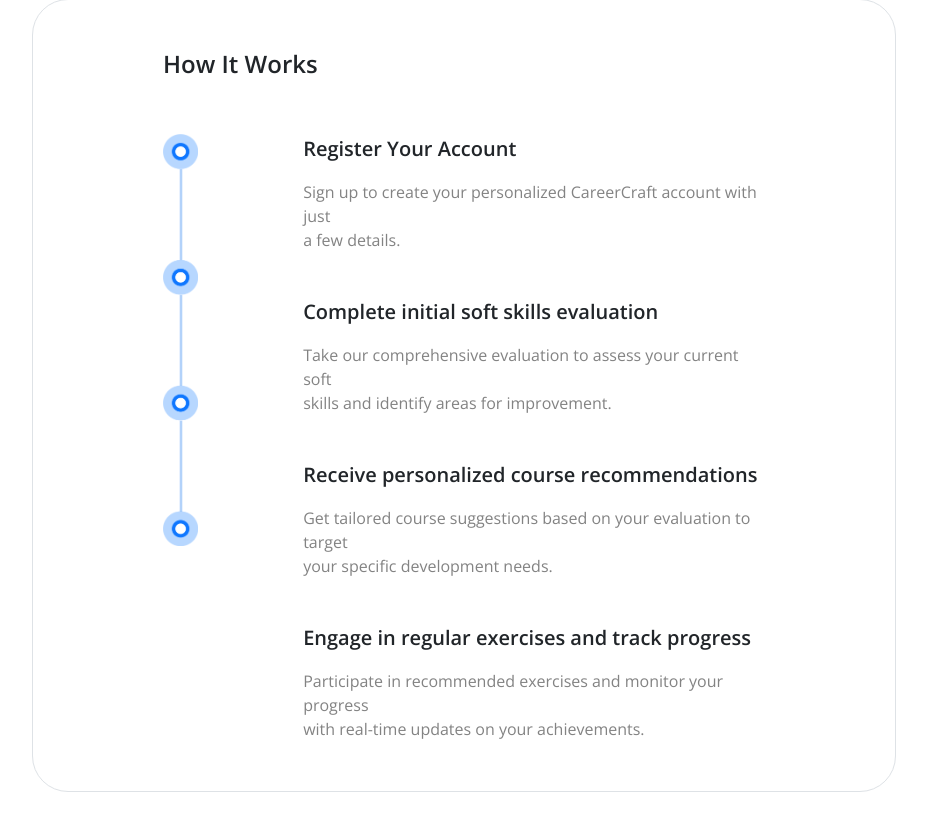
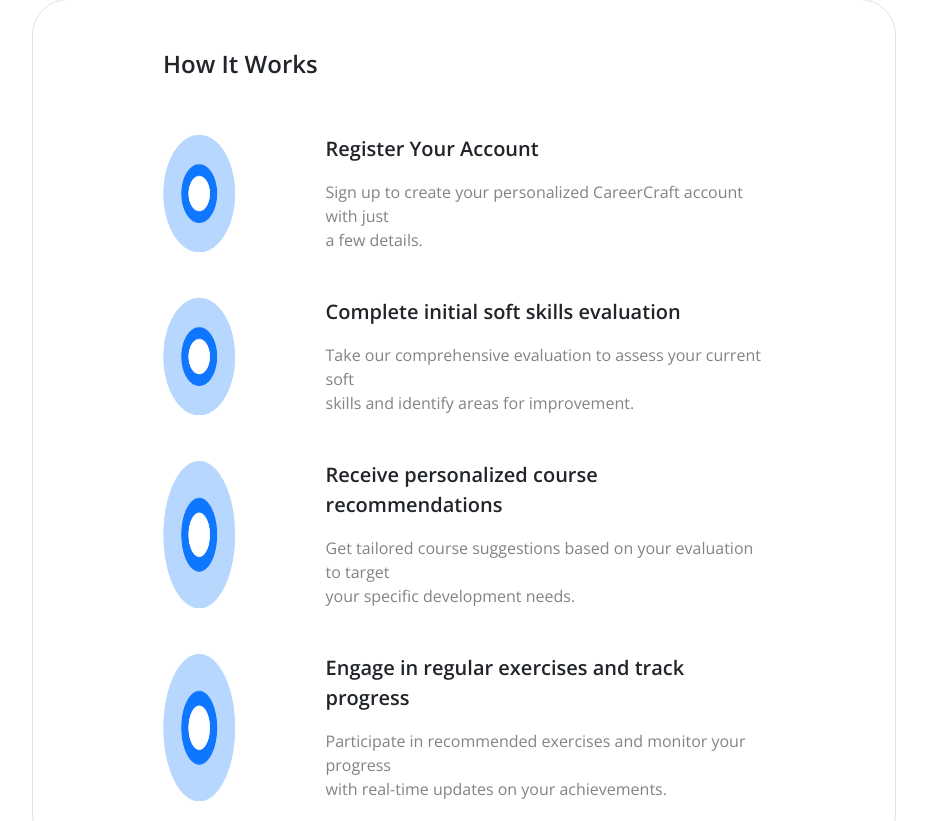
Before and after one commit to Termosfer/careercraft, a React (Vite) app: page / in a window 1280 px wide. Shown: the part 2618-3439 px from the top of the page, without its empty margins (176-1103 px from the left). Built offline with nearby package versions, Linux system fonts and the light colour scheme.

Commit message:
update animate

```diff
--- a/src/pages/Home/Home.css
+++ b/src/pages/Home/Home.css
@@ -97,6 +97,12 @@
     .textbox {
       display: grid;
       row-gap: 45px;
+      .d-flex {
+        column-gap: 15%;
+        .w-25 {
+          width: 12% !important;
+        }
+      }
     }
   }
   .d-grid {
--- a/src/pages/Home/Home.jsx
+++ b/src/pages/Home/Home.jsx
@@ -11,6 +11,8 @@ import S_2_img4_2 from "../../assets/img/S-2-img4.2.png";
 import S_2_img4_3 from "../../assets/img/S-2-img4.3.png";
 import S_2_img4_4 from "../../assets/img/S-2-img4.4.png";
 import S_3_img1 from "../../assets/img/S-3-img1.png";
+import aa from "../../assets/img/aa.png";
+import bb from "../../assets/img/bb.png";
 import S_4_img1 from "../../assets/img/S-4-img1.jpg";
 import { Link } from "react-router-dom";
 
@@ -132,20 +134,55 @@ const Home = () => {
       <section className="section3">
         <div className="container w-75 px-5">
           <div className="border">
-            <h4 className="fw-semibold pb-5">How It Works</h4>
+            <h4
+              className="fw-semibold pb-5"
+              data-aos="fade-up"
+              data-aos-duration="1000"
+            >
+              How It Works
+            </h4>
             <div className="d-flex">
-              <div className="w-25">
+              {/* <div className="">
+                <div
+                  className="w-25"
+                  data-aos="fade-up"
+                  data-aos-duration="1000"
+                >
                   <img className="w-25" src={S_3_img1} alt="" />
+                  <img className="w-100" src={aa} alt="/" />
                 </div>
+                <div
+                  className="aaa w-25"
+                  data-aos="fade-up"
+                  data-aos-duration="1000"
+                >
+                  <img className="w-25" src={S_3_img1} alt="" />
+                  <img className="w-100" src={aa} alt="/" />
+                </div>
+              </div> */}
+
               <div className="textbox">
+                <div
+                  className="d-flex"
+                  data-aos="fade-up"
+                  data-aos-duration="1000"
+                >
+                  <img className="w-25" src={aa} alt="/" />
                   <div>
                     <p className="fw-semibold">Register Your Account</p>
                     <span>
-                    Sign up to create your personalized CareerCraft account with
-                    just <br /> a few details.
+                      Sign up to create your personalized CareerCraft account
+                      with just <br /> a few details.
                     </span>
                   </div>
-                <div>
+                </div>
+                <div
+                  className="d-flex"
+                  data-aos="fade-up"
+                  data-aos-duration="1000"
+                >
+                  <img className="w-25" src={aa} alt="/" />
+                  <div className="">
                     <p className="fw-semibold">
                       Complete initial soft skills evaluation
                     </p>
@@ -155,17 +192,31 @@ const Home = () => {
                       <br /> skills and identify areas for improvement.
                     </span>
                   </div>
-                <div>
+                </div>
+                <div
+                  className="d-flex"
+                  data-aos="fade-up"
+                  data-aos-duration="1000"
+                >
+                  <img className="w-25" src={aa} alt="/" />
+                  <div className="">
                     <p className="fw-semibold">
                       Receive personalized course recommendations
                     </p>
                     <span>
-                    Get tailored course suggestions based on your evaluation to
-                    target
+                      Get tailored course suggestions based on your evaluation
+                      to target
                       <br /> your specific development needs.
                     </span>
                   </div>
-                <div>
+                </div>
+                <div
+                  className="d-flex"
+                  data-aos="fade-up"
+                  data-aos-duration="1000"
+                >
+                  <img className="w-25" src={aa} alt="/" />
+                  <div className="">
                     <p className="fw-semibold">
                       Engage in regular exercises and track progress
                     </p>
@@ -174,6 +225,7 @@ const Home = () => {
                       progress
                       <br /> with real-time updates on your achievements.
                     </span>
+                  </div>
                 </div>
               </div>
             </div>
```
Also changed, not shown: src/assets/img/aa.png (added), src/assets/img/bb.png (added). Lines whose indentation alone changed are shown as unchanged.
